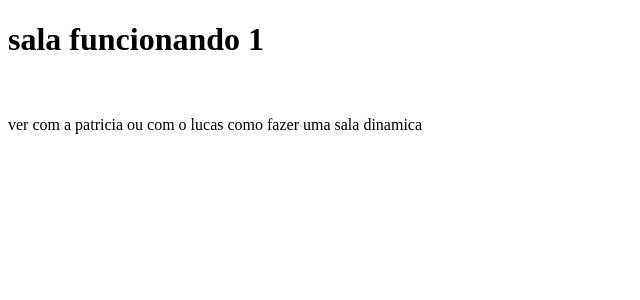
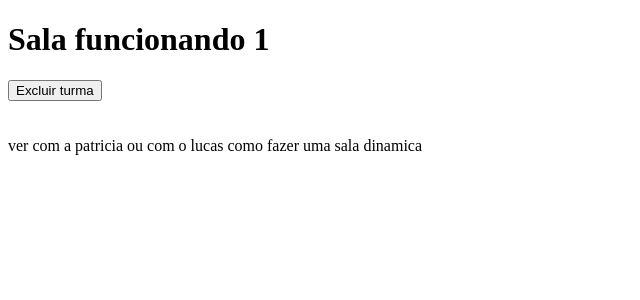
Before and after one commit to isadoravalentinabento/reinoAnimalia, a PHP site: page /Turma.php?id=1 in a window 1280 px wide. Shown: the part 44-344 px from the top of the page, without its empty margins (0-640 px from the left). Run offline with PHP 8.4, Linux system fonts and the light colour scheme; the visitor is signed in with stand-in values (Sample User, id 1).

Commit message:
agora o aluno pode sair da turma por um botão

```diff
--- a/Turma.php
+++ b/Turma.php
@@ -2,7 +2,7 @@
 
 include "validar.php";
 
-$id_turma = $_GET['id']; // PRIMEIRO
+$id_turma = $_GET['id'];
 
 if($_SESSION['tipo_usuario'] == 1){
     include "ProfMenu.php";
@@ -10,8 +10,7 @@ if($_SESSION['tipo_usuario'] == 1){
     include "AlunoMenu.php";
 }
 
-include "TurmaMenu.php"; // DEPOIS
-
+include "TurmaMenu.php";
 ?>
 <!DOCTYPE html>
 <html lang="en">
@@ -21,8 +20,32 @@ include "TurmaMenu.php"; // DEPOIS
     <title>Turma</title>
 </head>
 <body>
-    <h1> sala funcionando <?=$id_turma?> </h1>
+
+    <div class="SalaParticipadas">
+
+    <h1>Sala funcionando <?=$id_turma?></h1>
+
+    <?php
+    if($_SESSION['tipo_usuario'] == 0){
+    ?>
+        <a href="SairTurma.php?id_turma=<?=$id_turma?>">
+            <button>Sair da turma</button>
+        </a>
+    <?php
+    }else{
+    ?>
+        <a href="ExcluirTurma.php?id_turma=<?=$id_turma?>">
+            <button>Excluir turma</button>
+        </a>
+    <?php
+    }
+    ?>
+</div>
+
     <br><br>
     ver com a patricia ou com o lucas como fazer uma sala dinamica
+
+
+
 </body>
 </html>
```
Also changed, not shown: SairTurma.php (added, +28 -0 lines).
